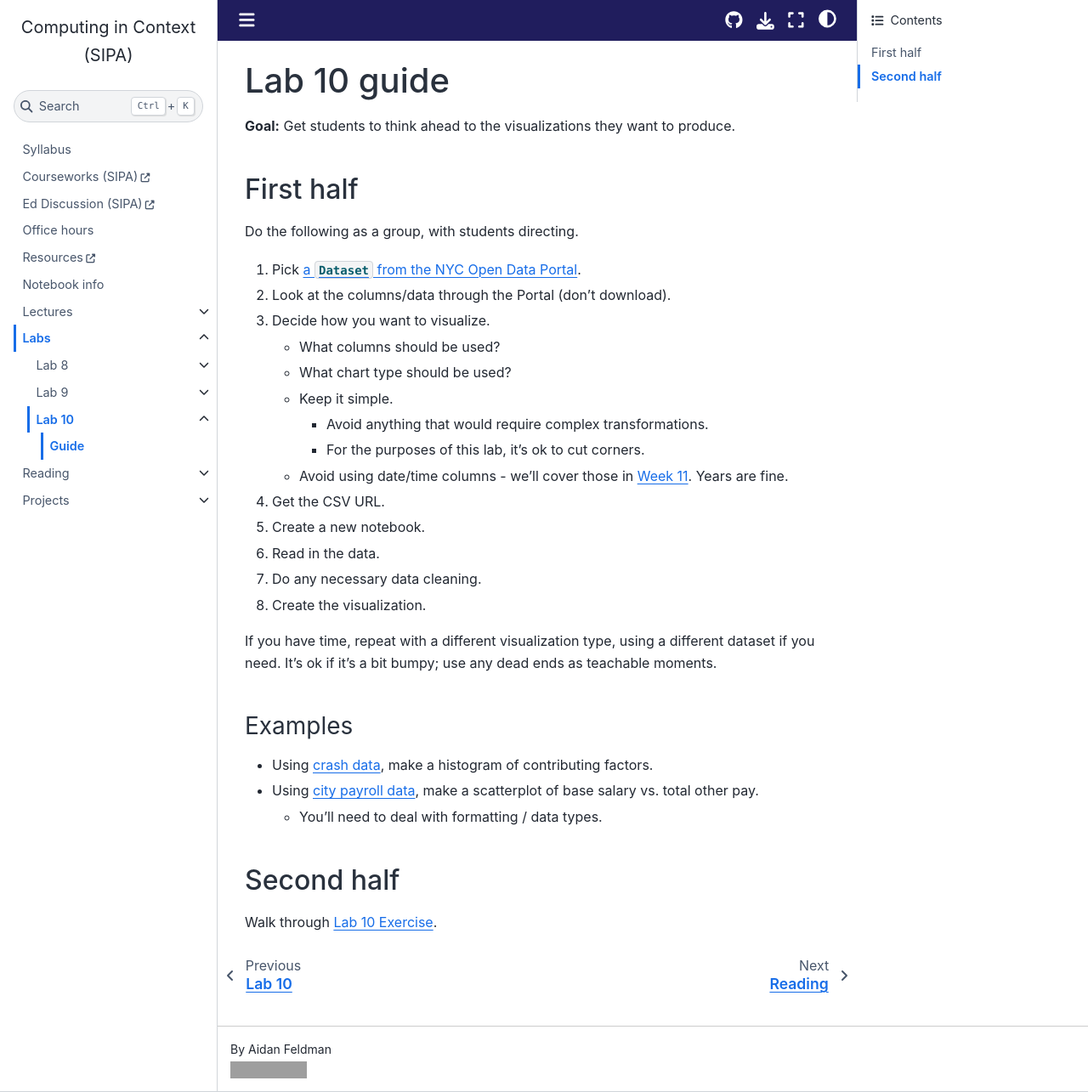
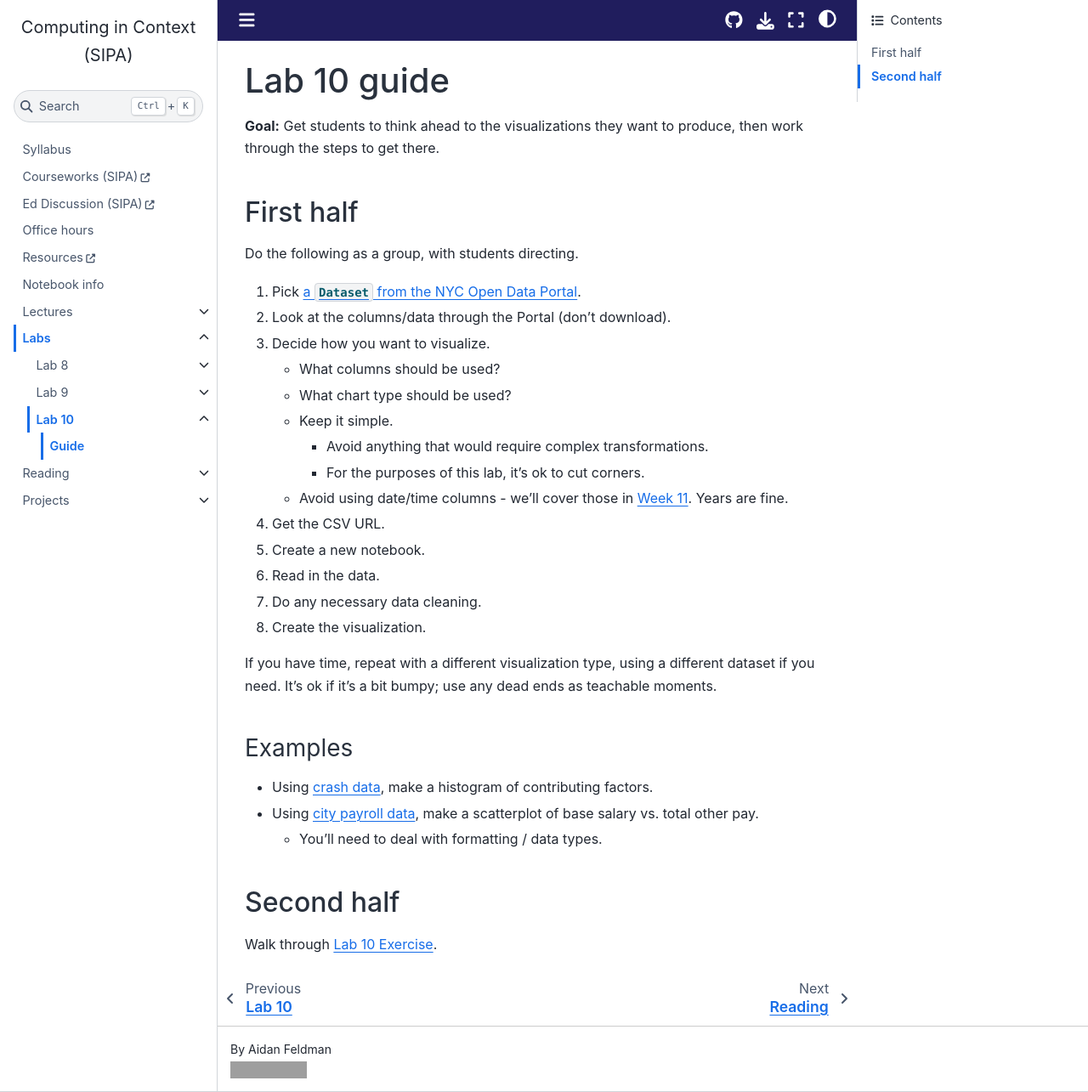
Before and after one commit to afeld/computing-in-context, a Jupyter Book: the page built from lab_10_guide.md, in a window 1280 px wide and 1285 px high. Shown: the whole window at 85% size. Built offline with Jupyter Book 1.0.4 settings and Sphinx 7.4.7 and the Sphinx Book theme 1.1.4, drawn with Linux system fonts in a browser that asks for light colours; comment, search, counter and statistics services are not loaded; grey boxes are pictures that could not be loaded.

Commit message:
specify goals for labs

```diff
--- a/lab_10_guide.md
+++ b/lab_10_guide.md
@@ -1,6 +1,6 @@
 # Lab 10 guide
 
-**Goal:** Get students to think ahead to the visualizations they want to produce.
+**Goal:** Get students to think ahead to the visualizations they want to produce, then work through the steps to get there.
 
 ## First half
 
```
Also changed, not shown: lab_8_guide.md (+2 -0 lines), lab_9_guide.md (+2 -0 lines).
